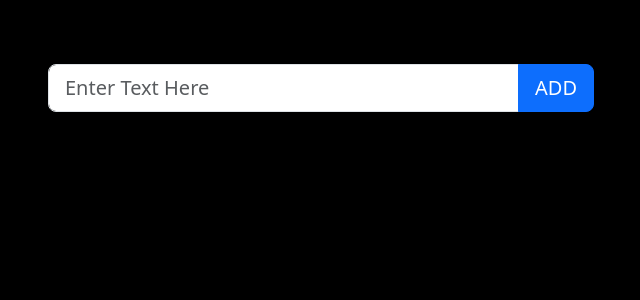
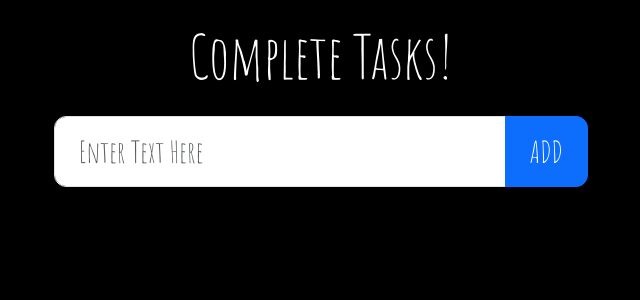
Before and after one commit to ritikv03/ToDoList, a React (Vite) app in the folder Client/: page / in a window 1280 px wide. Shown: the top 300 px of the page, without its empty margins (319-959 px from the left). Built offline with nearby package versions, Linux system fonts and the light colour scheme.

Commit message:
changes made to taskList and index.css

```diff
--- a/Client/src/App.jsx
+++ b/Client/src/App.jsx
@@ -8,9 +8,11 @@ function App() {
     //Making header here and importing all the components
     <div >
       <ParticleBackground/>
-      <h1 className="text-center">To Do List</h1>
+      <div className="content">
+      <h1>Complete Tasks!</h1>
       <TaskInput />
       <TaskList />
+      </div>
     </div>
   )
 }
--- a/Client/src/components/ParticlesComponent.jsx
+++ b/Client/src/components/ParticlesComponent.jsx
@@ -1,6 +1,5 @@
 import Particles, { initParticlesEngine } from "@tsparticles/react";
 import { useEffect, useMemo, useState } from "react";
-
 import { loadSlim } from "@tsparticles/slim";
 
 const ParticlesComponent = (props) => {
--- a/Client/src/components/TaskList.jsx
+++ b/Client/src/components/TaskList.jsx
@@ -39,13 +39,17 @@ const TaskList = () => {
 
   //As there are going to be more than 1 task, we are implementing todo.map
   return (
-    <div>
+    <div className="">
       <ul>
         {todos.map((todo) => (
           <li
             key={todo.id}
             style={{
               textDecoration: todo.completed ? "line-through" : "none",
+              listStyle : "none",
+              margin: "10px",
+              marginBottom: "10px",
+              padding: "10px",
             }}>
             {editId === todo.id ? (
               <>
--- a/Client/src/index.css
+++ b/Client/src/index.css
@@ -1,10 +1,30 @@
+@import url('https://fonts.googleapis.com/css2?family=Amatic+SC:wght@400;700&display=swap');
+
 .custom-box-shadow {
     box-shadow: 0px 4px 8px rgba(0, 0, 0, 0.2);
 }
 
-#tsparticles {
+body, html {
+    font-family: 'Amatic SC', cursive;
+    font-size: x-large;
+    margin: 0;
+    padding: 0;
+    width: 100%;
+    height: 100%;
+    overflow: hidden;
+  }
+
+  #tsparticles {
     position: absolute;
     width: 100%;
     height: 100%;
     z-index: 0;
-}
+  }
+
+  .content {
+    position: relative;
+    text-align: center;
+    z-index: 1;
+    color: white;
+    padding: 20px;
+  }
```
